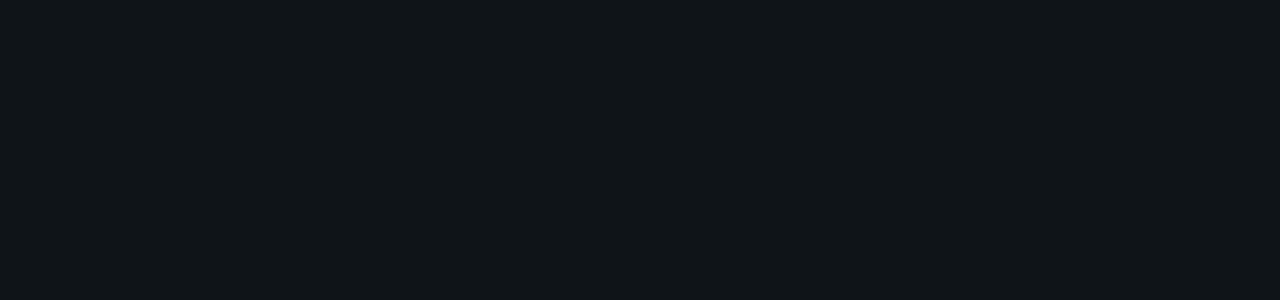
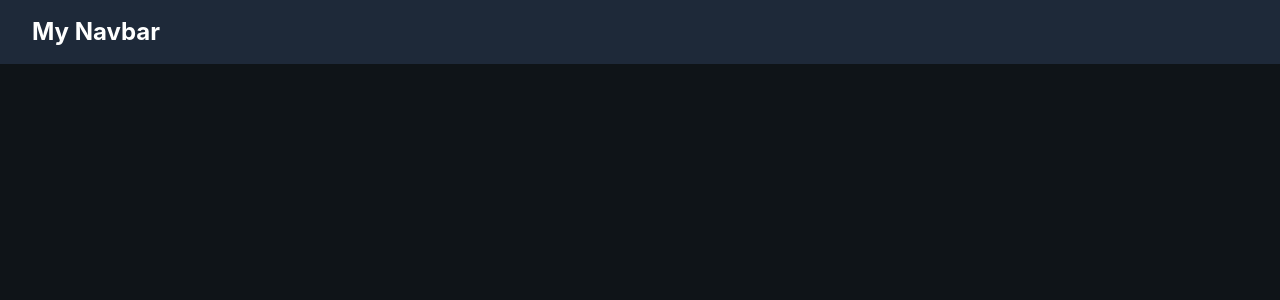
Before and after one commit to ismaelares/my-cv, a React (Vite) app: page / in a window 1280 px wide. Shown: the top 300 px of the page. Built offline with nearby package versions, Linux system fonts and the light colour scheme.

Commit message:
add navbar

```diff
--- a/src/App.jsx
+++ b/src/App.jsx
@@ -1,8 +1,10 @@
 import { useState } from "react";
+import { Navbar } from "./layout/Navbar";
 
 function App() {
   return (
     <div className="min-h-screen overflow-x-hidden">
+      <Navbar />
       <main></main>
     </div>
   );
--- /dev/null
+++ b/src/layout/Navbar.jsx
@@ -0,0 +1,7 @@
+export const Navbar = () => {
+  return (
+    <nav className="w-full py-4 px-8 bg-gray-800 text-white">
+      <h1 className="text-2xl font-bold">My Navbar</h1>
+    </nav>
+  );
+};
```
